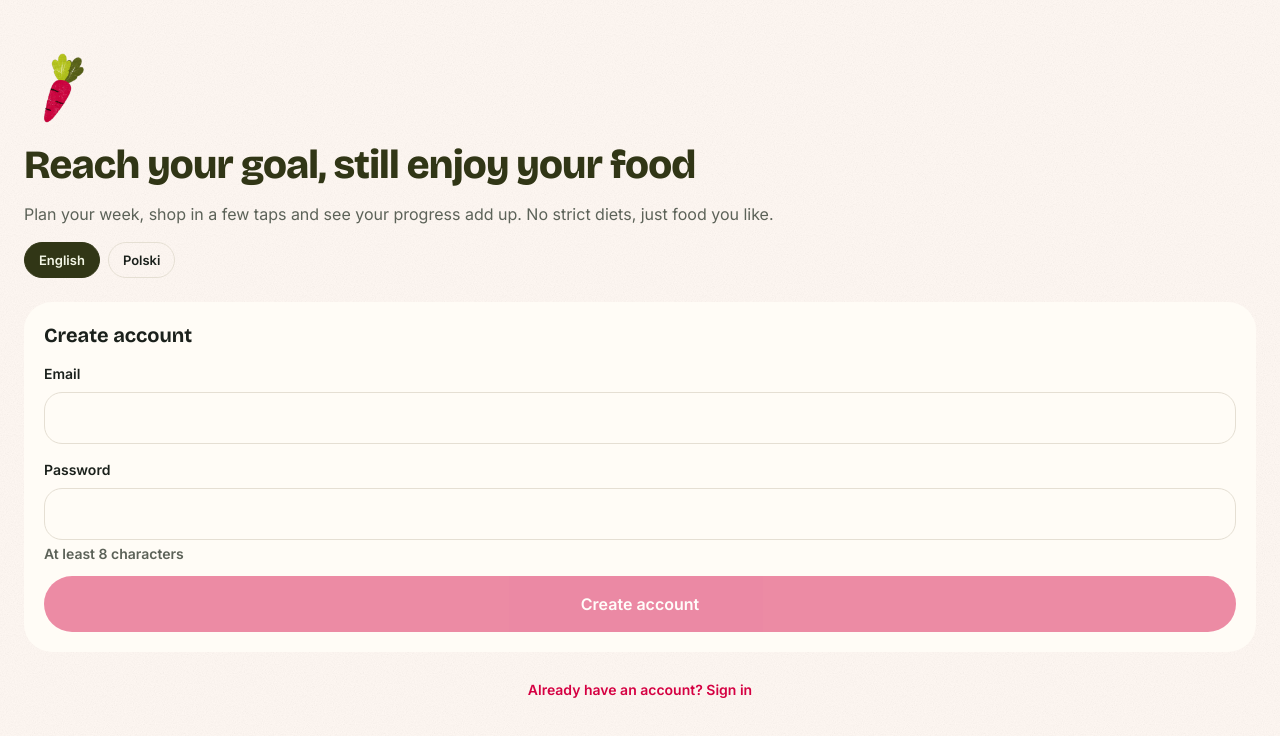
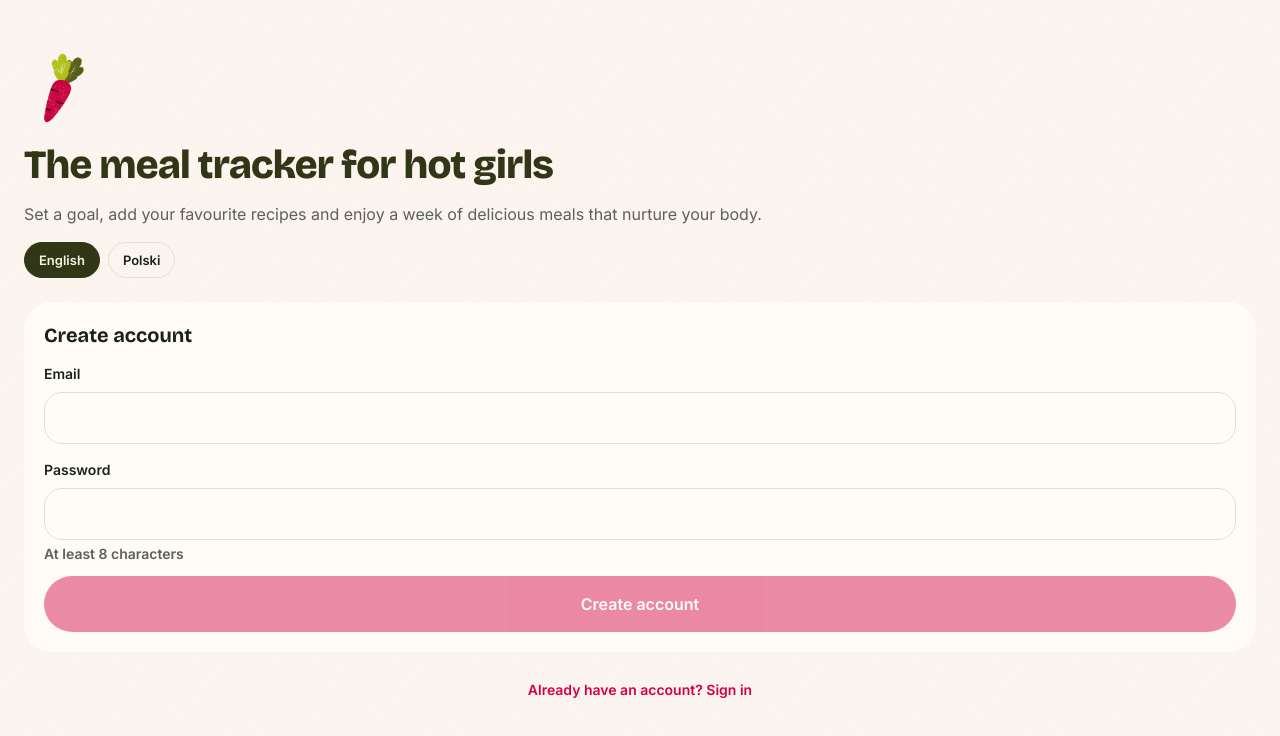
Before and after one commit to OliwiaWiduto/bestiept, a React (Vite) app: page / in a window 1280 px wide. Shown: the top 736 px of the page. Built offline with nearby package versions, Linux system fonts and the light colour scheme; no server answers.

Commit message:
Sign-up: 'The meal tracker for hot girls'
Co-Authored-By: Claude Opus 5.5 <noreply@anthropic.com>
Claude-Session: https://claude.ai/code/session_01JPgifZjBQWcyBx61FnNSza

```diff
--- a/src/i18n.ts
+++ b/src/i18n.ts
@@ -18,7 +18,7 @@ const en = {
   resetSent: 'Check your email for a link to reset your password.', checkEmail: 'Nearly there. Check your email to confirm your account, then come back and sign in.',
   newPassword: 'Choose a new password', setPassword: 'Save new password', authError: 'That didn’t work. Check your email and password and try again.',
   emailTaken: 'There’s already an account with that email. Try signing in.', syncing: 'Getting your things…', account: 'Account', signOut: 'Sign out',
-  signedInAs: 'Signed in as {email}', syncError: 'Couldn’t sync just now. Your changes are safe on this phone and will sync later.', authSub: 'Plan your week, shop in a few taps and see your progress add up. No strict diets, just food you like.',
+  signedInAs: 'Signed in as {email}', syncError: 'Couldn’t sync just now. Your changes are safe on this phone and will sync later.', authSub: 'Set a goal, add your favourite recipes and enjoy a week of delicious meals that nurture your body.',
   units: 'Units', metric: 'Metric (kg, cm)', imperial: 'Imperial (st, lb, ft)', height: 'Height',
   tgIntro: 'Here’s what we worked out for you, and why.', tgLater: 'You can fine-tune these any time in Settings.',
   ex_kcal: 'Fuel for everything you do.', ex_protein: 'Keeps you full, builds muscle.', ex_carbs: 'Quick energy for brain and body.',
@@ -121,7 +121,7 @@ const en = {
   tgFloor: 'We never set calories below {n} a day, so your pace will be a little gentler.', tgInside: 'What those calories are made of',
   tgClose: 'You don’t need to hit these exactly. Getting close on most days is what counts.', householdSolo: 'Just you? Leave it at 1.',
   detailsWhy: 'We use these to work out how many calories your body uses, and from that your daily targets below.',
-  authTitle: 'Reach your goal, still enjoy your food', kitchenEyebrow: 'Now, your kitchen',
+  authTitle: 'The meal tracker for hot girls', kitchenEyebrow: 'Now, your kitchen',
   kitchenIntro: 'That’s you sorted. Two quick questions so your meal plans and shopping lists fit how you cook. We’ll plan portions for everyone and count what’s left as leftovers.',
   weight: 'Weight', logToday: 'Log today', seeTrends: 'See trends', prevDay: 'Previous day', nextDay: 'Next day', backToToday: 'Back to today',
   weightDown: 'Down {n} this week', weightUp: 'Up {n} this week', weightSame: 'Same as last week', weightNone: 'Log your first weigh-in',
@@ -208,7 +208,7 @@ const pl: Dict = {
   resetSent: 'Sprawdź skrzynkę, wysłałyśmy link do zmiany hasła.', checkEmail: 'Prawie gotowe. Sprawdź skrzynkę, potwierdź konto i wróć, żeby się zalogować.',
   newPassword: 'Wybierz nowe hasło', setPassword: 'Zapisz nowe hasło', authError: 'Nie udało się. Sprawdź e-mail i hasło i spróbuj jeszcze raz.',
   emailTaken: 'Konto z tym adresem już istnieje. Spróbuj się zalogować.', syncing: 'Pobieram Twoje dane…', account: 'Konto', signOut: 'Wyloguj się',
-  signedInAs: 'Zalogowano jako {email}', syncError: 'Nie udało się teraz zsynchronizować. Zmiany są bezpieczne na tym telefonie i zsynchronizują się później.', authSub: 'Zaplanuj tydzień, zrób zakupy w kilka kliknięć i patrz, jak rosną postępy. Bez restrykcyjnych diet, tylko jedzenie, które lubisz.',
+  signedInAs: 'Zalogowano jako {email}', syncError: 'Nie udało się teraz zsynchronizować. Zmiany są bezpieczne na tym telefonie i zsynchronizują się później.', authSub: 'Wyznacz cel, dodaj ulubione przepisy i ciesz się tygodniem pysznych posiłków, które dbają o Twoje ciało.',
   units: 'Jednostki', metric: 'Metryczne (kg, cm)', imperial: 'Imperialne (st, lb, ft)', height: 'Wzrost',
   tgIntro: 'Oto, co dla Ciebie wyliczyłyśmy i dlaczego.', tgLater: 'Możesz je zmienić w każdej chwili w Ustawieniach.',
   ex_kcal: 'Paliwo na wszystko, co dziś robisz.', ex_protein: 'Daje sytość i wspiera mięśnie.', ex_carbs: 'Szybka energia dla mózgu i ciała.',
@@ -311,7 +311,7 @@ const pl: Dict = {
   tgFloor: 'Nigdy nie ustawiamy mniej niż {n} kcal dziennie, więc tempo będzie trochę łagodniejsze.', tgInside: 'Z czego składają się te kalorie',
   tgClose: 'Nie musisz trafiać idealnie. Liczy się to, żeby być blisko przez większość dni.', householdSolo: 'Gotujesz tylko dla siebie? Zostaw 1.',
   detailsWhy: 'Na ich podstawie liczymy, ile kalorii zużywa Twoje ciało, a z tego Twoje dzienne normy poniżej.',
-  authTitle: 'Osiągnij swój cel i dalej ciesz się jedzeniem', kitchenEyebrow: 'Teraz Twoja kuchnia',
+  authTitle: 'Tracker posiłków dla hot girls', kitchenEyebrow: 'Teraz Twoja kuchnia',
   kitchenIntro: 'Ty już jesteś gotowa. Dwa szybkie pytania, żeby plany posiłków i listy zakupów pasowały do tego, jak gotujesz. Zaplanujemy porcje dla wszystkich, a resztę policzymy jako resztki.',
   weight: 'Waga', logToday: 'Zapisz dziś', seeTrends: 'Zobacz trendy', prevDay: 'Poprzedni dzień', nextDay: 'Następny dzień', backToToday: 'Wróć do dziś',
   weightDown: 'Mniej o {n} w tym tygodniu', weightUp: 'Więcej o {n} w tym tygodniu', weightSame: 'Tak samo jak w zeszłym tygodniu', weightNone: 'Zapisz swoje pierwsze ważenie',
```
